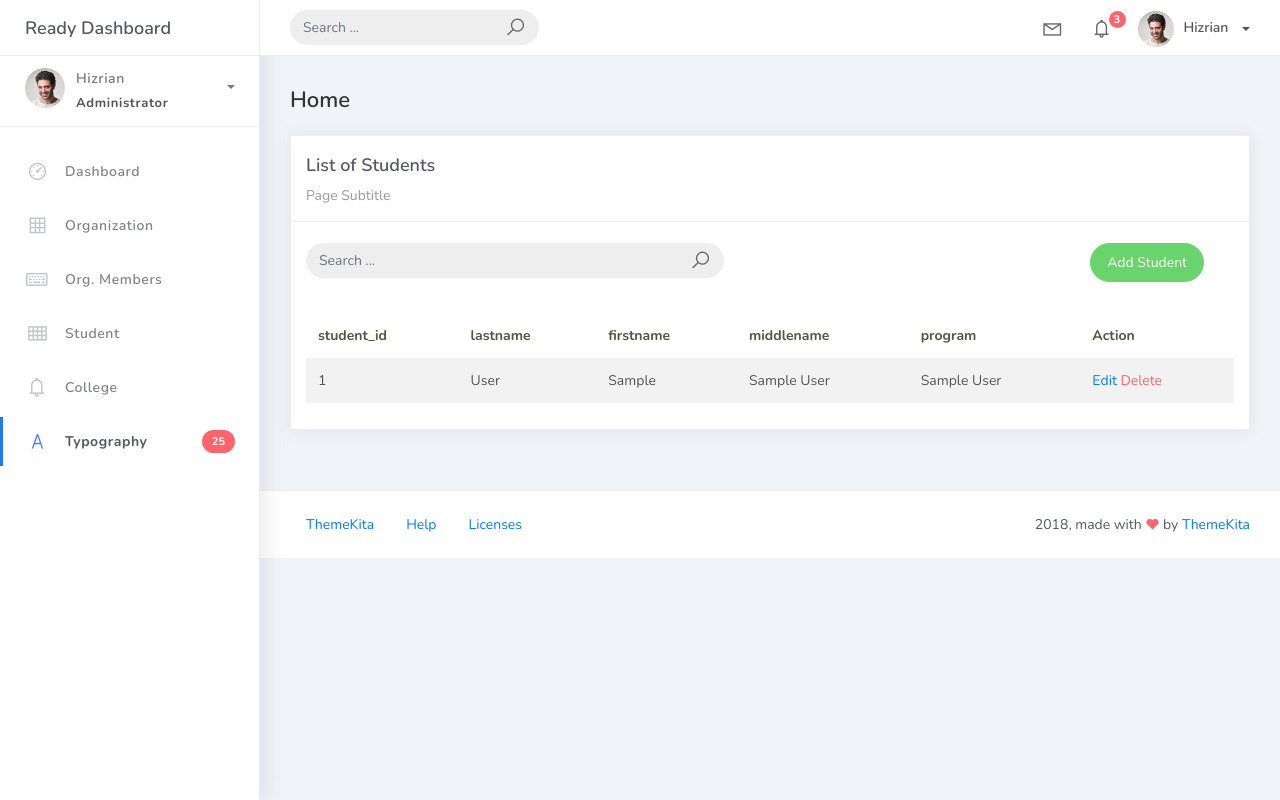
After one commit to JohnRusselCabailo/PSUSphere, a Django app: page /student_list in a window 1280 px wide. The commit adds this page. Run offline with Django 5.2, Linux system fonts and the light colour scheme; tables that the repository leaves empty hold one stand-in row (values such as "Sample post"); some libraries are stand-ins or nearby versions.

Commit message:
added student views

```diff
--- a/projectsite/projectsite/urls.py
+++ b/projectsite/projectsite/urls.py
@@ -24,21 +24,34 @@ from studentorg.views import (HomePageView,
                               OrgMemberList,
                               OrgMemberCreateView,
                               OrgMemberUpdateView,
-                              OrgMemberDeleteView)
+                              OrgMemberDeleteView,
+                              StudentList,
+                              StudentCreateView,
+                              StudentUpdateView,
+                              StudentDeleteView)
+
 from studentorg import views
 
 urlpatterns = [
     path("admin/", admin.site.urls),
     path('', views.HomePageView.as_view(), name='home'),
-    #ORGANIZATION TO
+
+    #ORGANIZATION
     path('organization_list', OrganizationList.as_view(), name='organization-list'),
     path('organization_list/add', OrganizationCreateView.as_view(), name='organization-add'),
     path('organization_list/<pk>',OrganizationUpdateView.as_view(), name='organization-update'),
     path('organization_list/<pk>/delete', OrganizationDeleteView.as_view(), name='organization-delete'),
+
     #ORGMEMBER
     path('member_list', OrgMemberList.as_view(), name='member-list'),
     path('member_list/add', OrgMemberCreateView.as_view(), name='member-add'),
     path('member_list/<pk>', OrgMemberUpdateView.as_view(), name='member-update'),
     path('member_list/<pk>/delete', OrgMemberDeleteView.as_view(), name='member-delete'),
 
+    #STUDENT
+    path('student_list', StudentList.as_view(), name='student-list'),
+    path('student_list/add', StudentCreateView.as_view(), name='student-add'),
+    path('student_list/<pk>', StudentUpdateView.as_view(), name='student-update'),
+    path('student_list/<pk>/delete', StudentDeleteView.as_view(), name='student-delete'),
+
 ]
--- a/projectsite/studentorg/views.py
+++ b/projectsite/studentorg/views.py
@@ -2,7 +2,7 @@ from django.shortcuts import render
 from django.views.generic.list import ListView
 from django.views.generic.edit import CreateView, UpdateView, DeleteView
 from studentorg.models import Organization, OrgMember, Student, College, Program
-from studentorg.forms import OrganizationForm, OrgMemberForm
+from studentorg.forms import OrganizationForm, OrgMemberForm, StudentForm
 from django.urls import reverse_lazy
 
 class OrganizationDeleteView(DeleteView):
@@ -11,7 +11,7 @@ class OrganizationDeleteView(DeleteView):
     success_url = reverse_lazy('organization-list')
 
 
-
+#ORGMEMBER
 class OrgMemberList(ListView):
     model = OrgMember
     context_object_name = 'orgmember'
@@ -59,3 +59,28 @@ class OrganizationCreateView(CreateView):
     form_class = OrganizationForm
     template_name = 'org_form.html'
     success_url = reverse_lazy('organization-list')
+
+
+#STUDENT
+class StudentList(ListView):
+    model = Student
+    context_object_name = 'student'
+    template_name = 'student_list.html'
+    paginate_by = 5
+
+class StudentCreateView(CreateView):
+    model = Student
+    form_class = StudentForm
+    template_name = 'student_form.html'
+    success_url = reverse_lazy('student-list')
+
+class StudentUpdateView(UpdateView):
+    model = Student
+    form_class = StudentForm
+    template_name = 'student_form.html'
+    success_url = reverse_lazy('student-list')
+
+class StudentDeleteView(DeleteView):
+    model = Student
+    template_name = 'student_del.html'
+    success_url = reverse_lazy('student-list')
--- a/projectsite/templates/base.html
+++ b/projectsite/templates/base.html
@@ -187,7 +187,7 @@
 							</a>
 						</li>
 						<li class="nav-item">
-							<a href="tables.html">
+							<a href="{% url 'student-list' %}">
 								<i class="la la-th"></i>
 								<p>Student</p>
 							</a>
--- /dev/null
+++ b/projectsite/templates/student_list.html
@@ -0,0 +1,74 @@
+{% extends 'base.html' %} {% load static %} {% block content %}
+<div class="content">
+    <div class="container-fluid">
+        <h4 class="page-title">Home</h4>
+        <div class="row">
+            <div class="col-md-12">
+                <div class="card">
+                    <div class="card-header">
+                        <div class="card-title">List of Students</div>
+                        <div class="card-category">Page Subtitle</div>
+                    </div>
+                    <br />
+                    <div class="col-md-12 row">
+                        <div class="col-md-6">
+                            <form class="navbar-left navbar-form nav-search mr-md-3" action="">
+                                <div class="input-group">
+                                    <input type="text" placeholder="Search ..." class="form-control" />
+                                    <div class="input-group-append">
+                                        <span class="input-group-text">
+                                            <i class="la la-search search-icon"></i>
+                                        </span>
+                                    </div>
+                                </div>
+                            </form>
+                        </div>
+                        <div class="col-md-6">
+                            <div class="pull-right">
+                                <a href="{% url 'student-add' %}" class="btn btn-success btn-rounded">Add Student</a>
+                            </div>
+                        </div>
+                    </div>
+                    <div class="card-body">
+                        <table class="table table-striped mt-3">
+                            <thead>
+                                <tr>
+                                    <th scope="col">student_id</th>
+                                    <th scope="col">lastname</th>
+                                    <th scope="col">firstname</th>
+                                    <th scope="col">middlename</th>
+                                    <th scope="col">program</th>
+                                    <th scope="col">Action</th>
+                                </tr>
+                            </thead>
+                            <tbody>
+                                {% for object in object_list %}
+                                <tr>
+                                    <td>{{ object.student_id }}</td>
+                                    <td>{{ object.lastname }}</td>
+                                    <td>{{ object.firstname }}</td>
+                                    <td>{{ object.middlename }}</td>
+                                    <td>{{ object.program }}</td>
+                                    <td>
+                                        <a href="student_list/{{ object.id }}">Edit</a>
+                                        <a href="student_list/{{ object.id }}/delete" class="text-danger">Delete</a>
+                                    </td>
+                                    </tr>
+                                    {% empty %}
+                                    <tr>
+                                        <td colspan="4" style="text-align: center">
+                                            <p class="text-sm font-weight-bold mb-0">No Records Found</p>
+                                        </td>
+                                    </tr>
+                                </tr>
+                                {% endfor %}
+                            </tbody>
+                        </table>
+                        {% include 'includes/pagination.html' %}
+                    </div>
+                </div>
+            </div>
+        </div>
+    </div>
+</div>
+{% endblock %}
```
Also changed, not shown: projectsite/studentorg/forms.py (+13 -0 lines), projectsite/templates/student_del.html (added, +30 -0 lines), projectsite/templates/student_form.html (added, +29 -0 lines).
